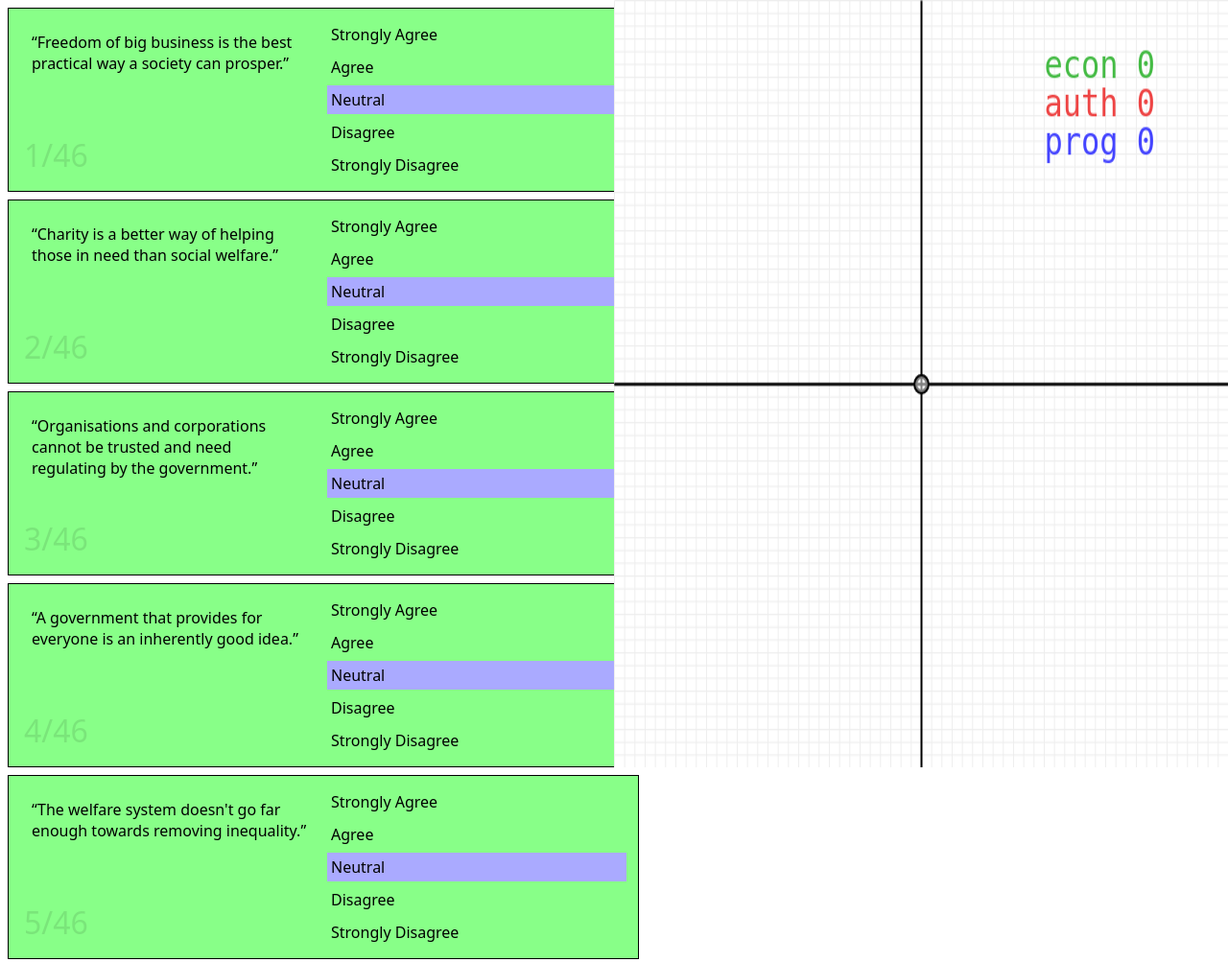
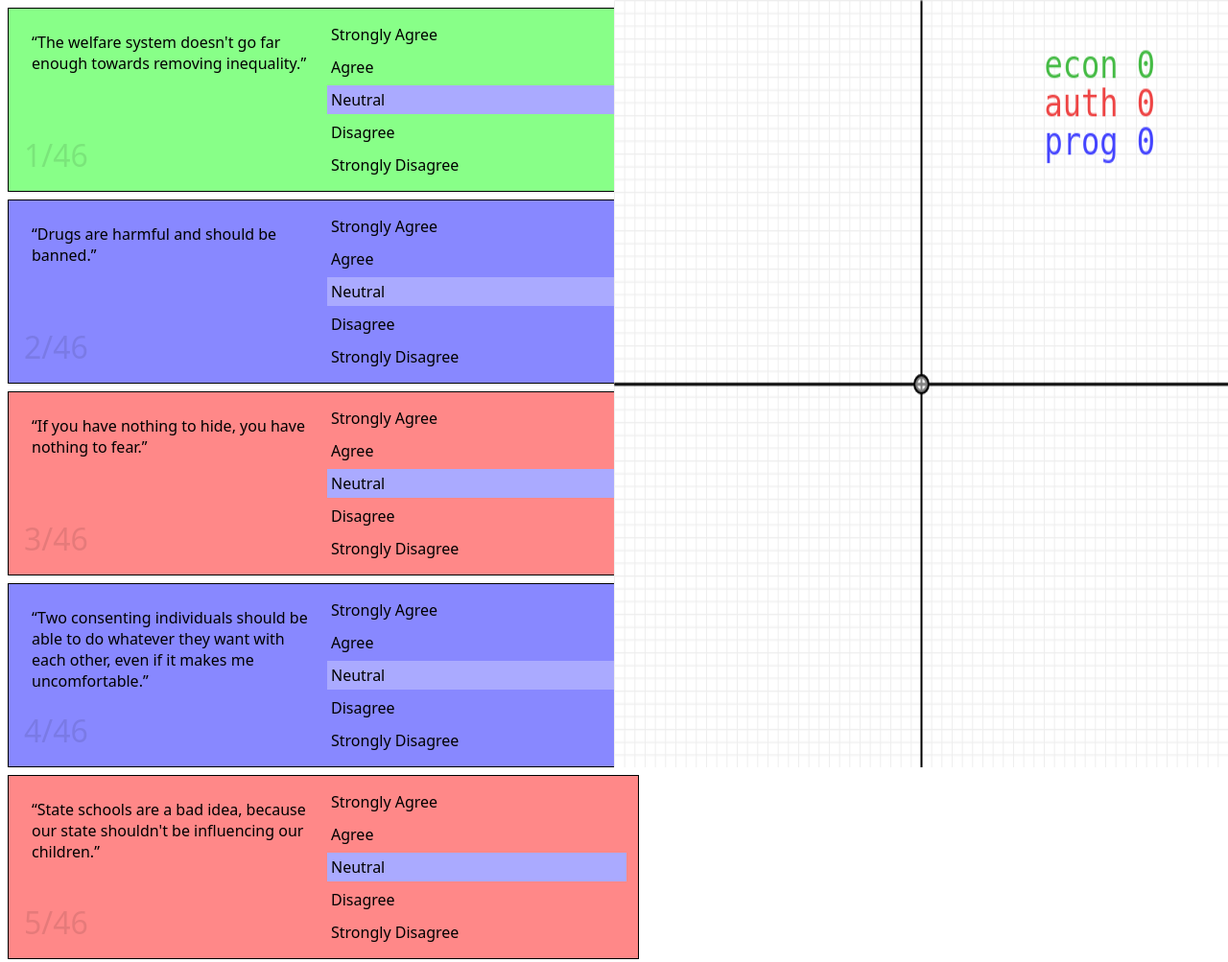
Before and after one commit to phunanon/PoliticalCompass, a plain HTML site: page index.html in a window 1280 px wide. Shown: the top 1003 px of the page at 96% size. Drawn offline with Linux system fonts and the light colour scheme.

Commit message:
Minor edits

```diff
--- a/index.html
+++ b/index.html
@@ -1,7 +1,7 @@
 <!DOCTYPE HTML>
 <html>
     <head>
-        <title>3dPoliticalCompass</title>
+        <title>phunanon's 3-value political compass</title>
         <meta name="viewport" content="width=device-width, initial-scale=0.8">
         <meta charset="UTF-8">
         <script>
@@ -13,8 +13,8 @@ var c, ctx, cw, ch;
 
 function pageLoad ()
 {
-  //Shuffle array
-//    fy(questions);
+  //Shuffle questions
+    fy(questions);
   //Prepare canvas
     c = gE("compass");
     ctx = c.getContext("2d");
```
